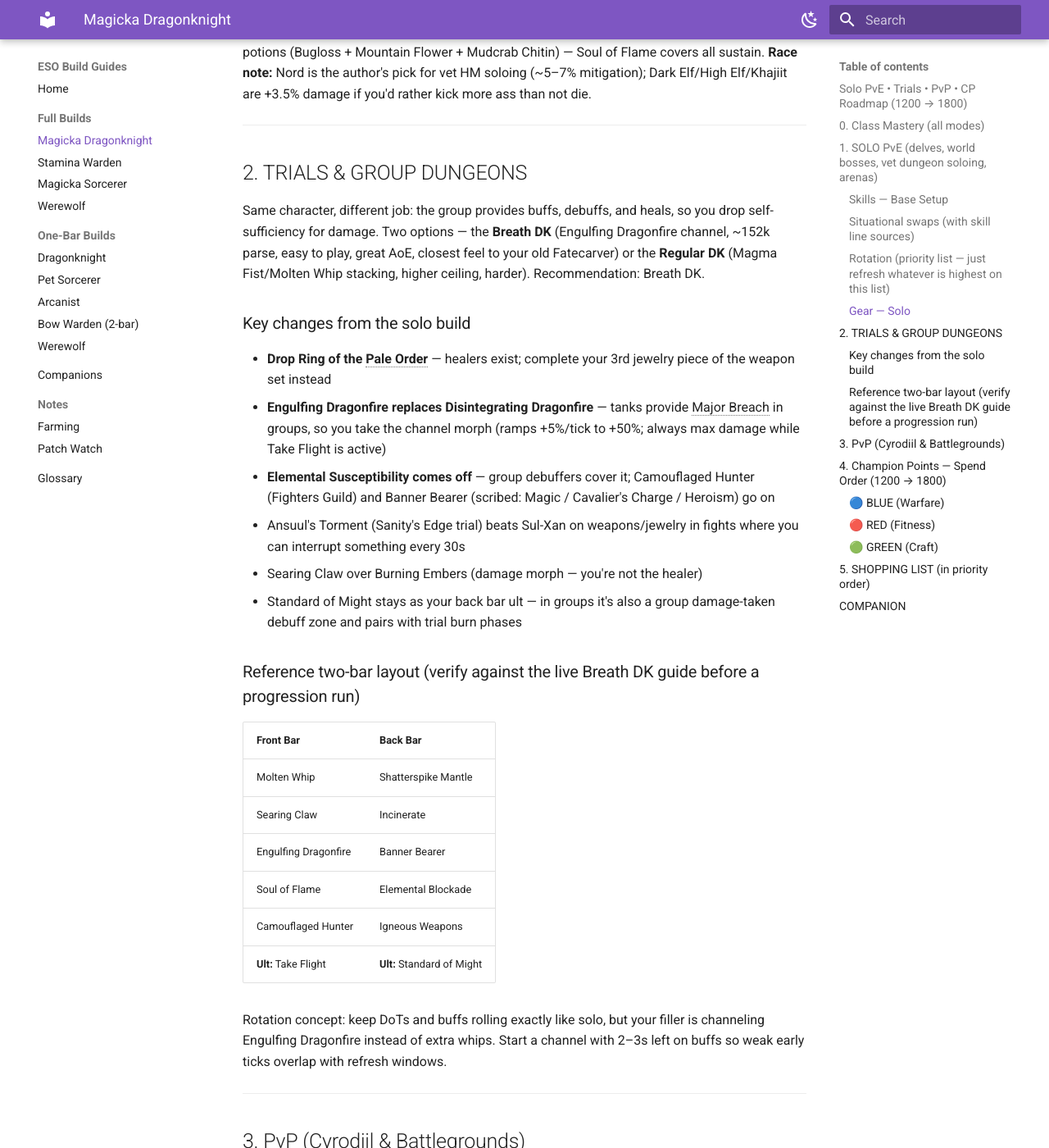
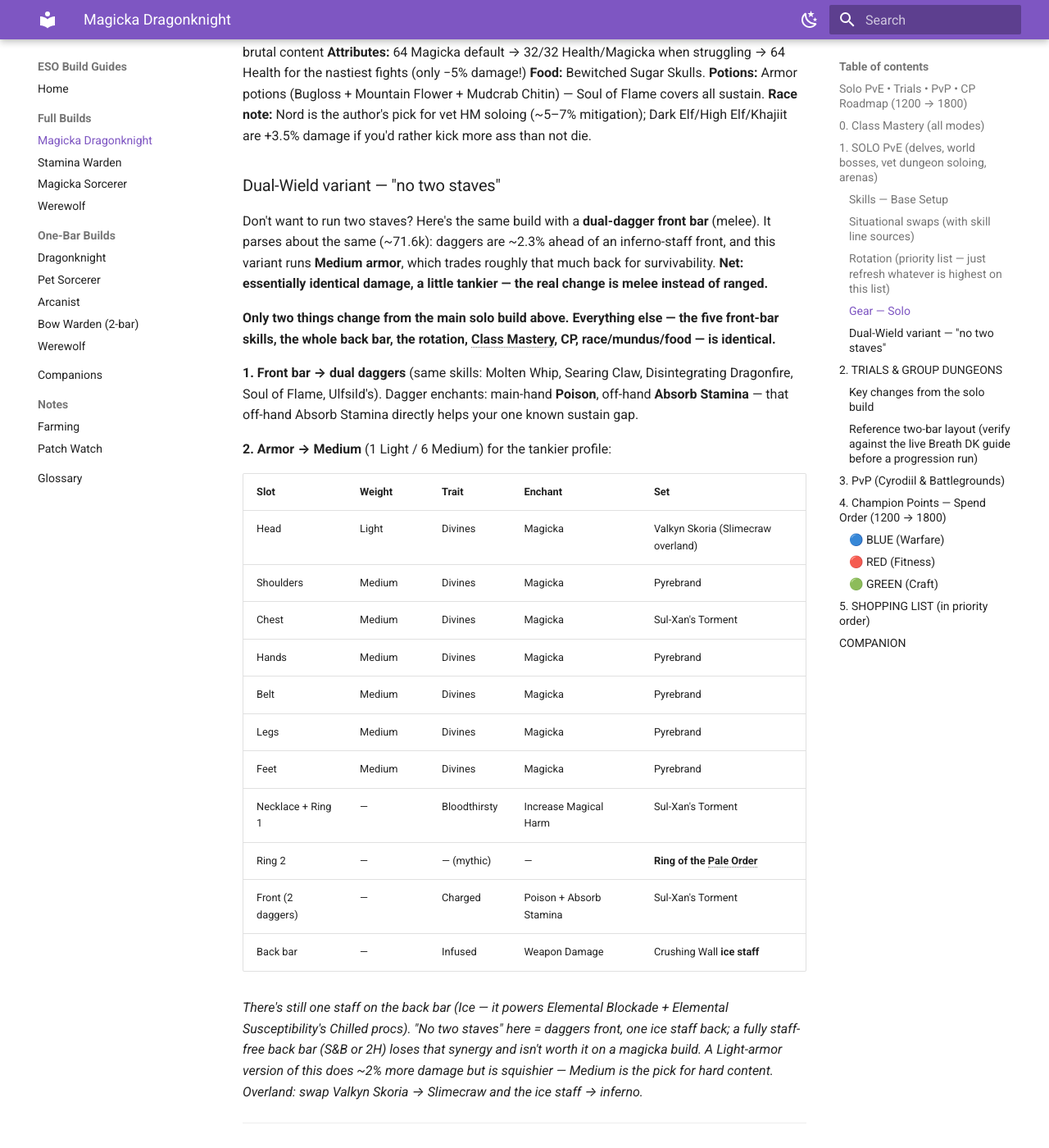
Before and after one commit to txbluemoose/Moose-ESO, an MkDocs documentation site: the page built from docs/full-builds/magicka-dragonknight.md, in a window 1280 px wide and 1400 px high, scrolled down 3850 px. Shown: the whole window at 82% size. Built offline with MkDocs 1.6.1 and Material for MkDocs 9.7.7, drawn with Linux system fonts in a browser that asks for light colours; some of the changed text lies outside the part shown.

Commit message:
magDK: add dual-wield "no two staves" variant
By request: a melee dual-dagger variant of the Mag DK, from the user's
provided sheet. Same skills/rotation/masteries/CP as the two-staff main
build — only the front-bar weapon (dual daggers, MH Poison / OH Absorb
Stamina) and armor (1 Light / 6 Medium) change. ~identical parse, a bit
tankier, melee instead of ranged. Added as a clearly-marked section (not
a duplicate page) with a pointer near the top. CLAUDE.md notes it as a
requested option, not a re-pitch of dual wield.

Co-Authored-By: Claude Opus 4.8 <noreply@anthropic.com>
Claude-Session: https://claude.ai/code/session_01JeNkLMzQt5Z4BWGSLDQqfu

```diff
--- a/docs/full-builds/magicka-dragonknight.md
+++ b/docs/full-builds/magicka-dragonknight.md
@@ -3,6 +3,7 @@
 
 **Character:** Magicka Dragonknight, pure class (no subclass), Class Mastery active
 **Philosophy:** Kick ass and don't die. Damage that heals you, layered mitigation, sustain trivialized by Soul of Flame.
+**Weapon note:** the main build runs two staves (your ranged preference). Don't want two staves? A **dual-wield (melee) variant** — same skills, daggers front, ~identical damage, a bit tankier — is at the end of the Solo PvE section.
 
 > **Confidence key:** The Solo PvE section is fully verified against the current U50 Hyperioxes solo MagDK build (soloed vet HM Fang Lair / Scalecaller Peak). The Trials section is the same author's group "Breath DK" adapted — verify bars in-game. The PvP section is verified against Alcast's U50 Mag DK "Blaze" build — but PvP set metas rotate every season, so confirm the current pieces in-game before spending gold.
 
@@ -89,6 +90,32 @@ Standard of Might is your "survive this mechanic" ultimate (25% damage reduction
 **Attributes:** 64 Magicka default → 32/32 Health/Magicka when struggling → 64 Health for the nastiest fights (only −5% damage!)
 **Food:** Bewitched Sugar Skulls. **Potions:** Armor potions (Bugloss + Mountain Flower + Mudcrab Chitin) — Soul of Flame covers all sustain.
 **Race note:** Nord is the author's pick for vet HM soloing (~5–7% mitigation); Dark Elf/High Elf/Khajiit are +3.5% damage if you'd rather kick more ass than not die.
+
+### Dual-Wield variant — "no two staves"
+
+Don't want to run two staves? Here's the same build with a **dual-dagger front bar** (melee). It parses about the same (~71.6k): daggers are ~2.3% ahead of an inferno-staff front, and this variant runs **Medium armor**, which trades roughly that much back for survivability. **Net: essentially identical damage, a little tankier — the real change is melee instead of ranged.**
+
+**Only two things change from the main solo build above. Everything else — the five front-bar skills, the whole back bar, the rotation, Class Mastery, CP, race/mundus/food — is identical.**
+
+**1. Front bar → dual daggers** (same skills: Molten Whip, Searing Claw, Disintegrating Dragonfire, Soul of Flame, Ulfsild's). Dagger enchants: main-hand **Poison**, off-hand **Absorb Stamina** — that off-hand Absorb Stamina directly helps your one known sustain gap.
+
+**2. Armor → Medium** (1 Light / 6 Medium) for the tankier profile:
+
+| Slot | Weight | Trait | Enchant | Set |
+|---|---|---|---|---|
+| Head | Light | Divines | Magicka | Valkyn Skoria (Slimecraw overland) |
+| Shoulders | Medium | Divines | Magicka | Pyrebrand |
+| Chest | Medium | Divines | Magicka | Sul-Xan's Torment |
+| Hands | Medium | Divines | Magicka | Pyrebrand |
+| Belt | Medium | Divines | Magicka | Pyrebrand |
+| Legs | Medium | Divines | Magicka | Pyrebrand |
+| Feet | Medium | Divines | Magicka | Pyrebrand |
+| Necklace + Ring 1 | — | Bloodthirsty | Increase Magical Harm | Sul-Xan's Torment |
+| Ring 2 | — | — (mythic) | — | **Ring of the Pale Order** |
+| Front (2 daggers) | — | Charged | Poison + Absorb Stamina | Sul-Xan's Torment |
+| Back bar | — | Infused | Weapon Damage | Crushing Wall **ice staff** |
+
+*There's still one staff on the back bar (Ice — it powers Elemental Blockade + Elemental Susceptibility's Chilled procs). "No two staves" here = daggers front, one ice staff back; a fully staff-free back bar (S&B or 2H) loses that synergy and isn't worth it on a magicka build. A Light-armor version of this does ~2% more damage but is squishier — Medium is the pick for hard content. Overland: swap Valkyn Skoria → Slimecraw and the ice staff → inferno.*
 
 ---
 
```
Also changed, not shown: CLAUDE.md (+1 -1 lines).
